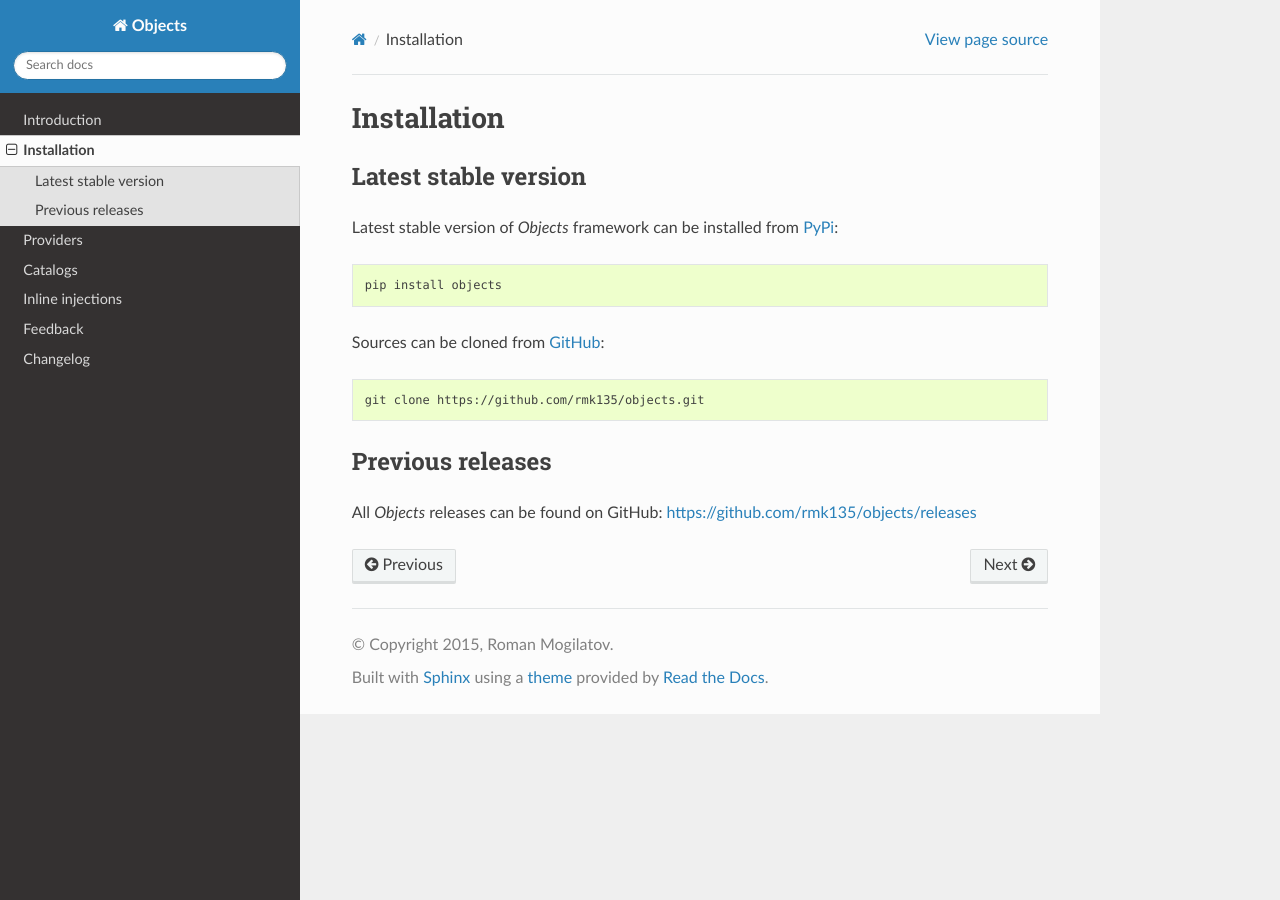
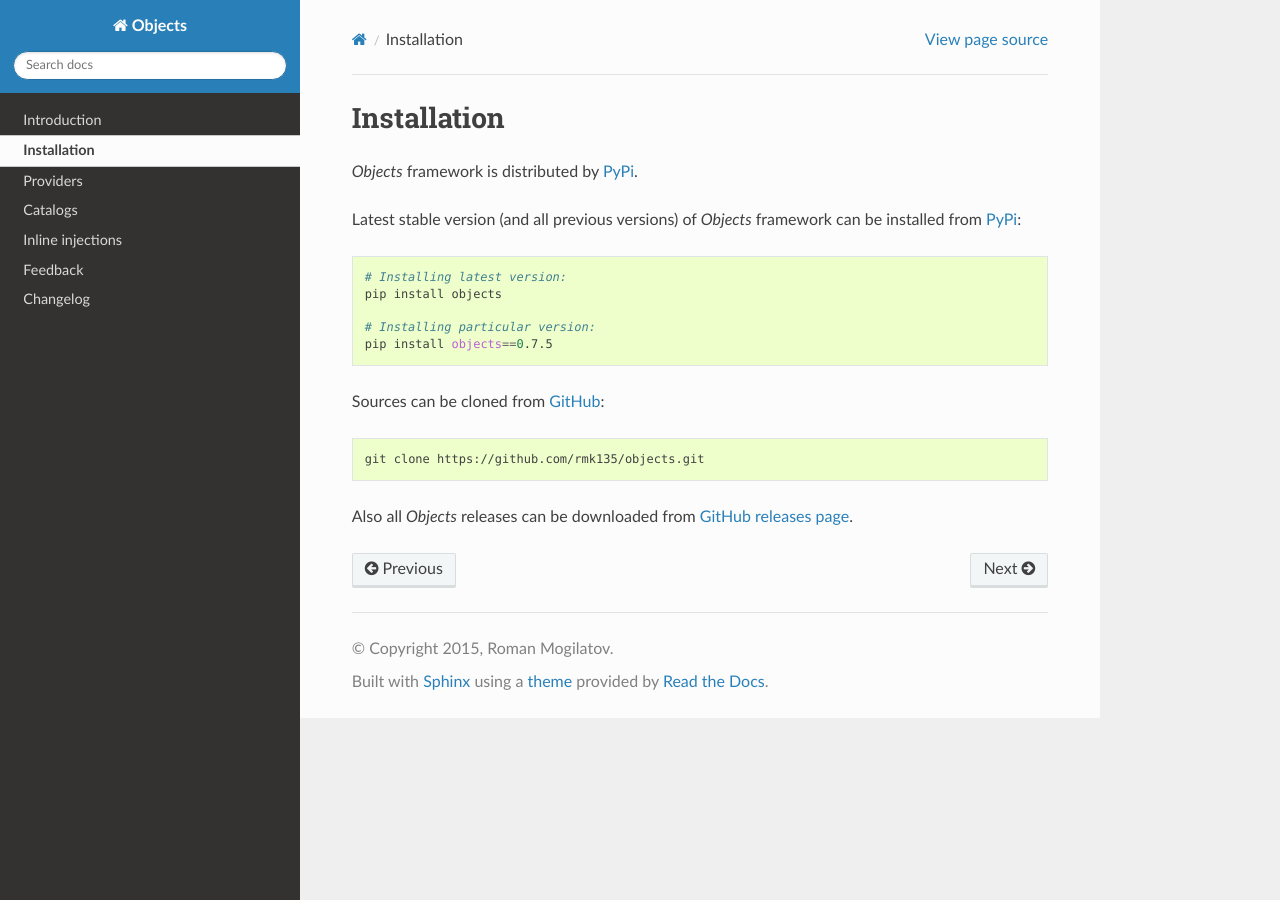
Before and after one commit to ets-labs/python-dependency-injector, a Sphinx documentation site: the page built from docs/installation.rst, in a window 1280 px wide. Built offline with Sphinx 7.4.7 and the Read the Docs theme 2.0.0, drawn with Linux system fonts in a browser that asks for light colours.

Commit message:
Updating installation docs

```diff
--- a/docs/installation.rst
+++ b/docs/installation.rst
@@ -1,14 +1,18 @@
 Installation
 ============
 
-Latest stable version
----------------------
+*Objects* framework is distributed by PyPi_.
 
-Latest stable version of *Objects* framework can be installed from PyPi_:
+Latest stable version (and all previous versions) of *Objects* framework can be
+installed from PyPi_:
 
 .. code-block:: bash
 
+    # Installing latest version:
     pip install objects
+
+    # Installing particular version:
+    pip install objects==0.7.5
 
 Sources can be cloned from GitHub_:
 
@@ -16,10 +20,8 @@ Sources can be cloned from GitHub_:
 
     git clone https://github.com/rmk135/objects.git
 
-Previous releases
------------------
-
-All *Objects* releases can be found on GitHub: https://github.com/rmk135/objects/releases
+Also all *Objects* releases can be downloaded from `GitHub releases page`_.
 
 .. _PyPi: https://pypi.python.org/pypi/Objects
 .. _GitHub: https://github.com/rmk135/objects
+.. _GitHub releases page: https://github.com/rmk135/objects/releases
```
